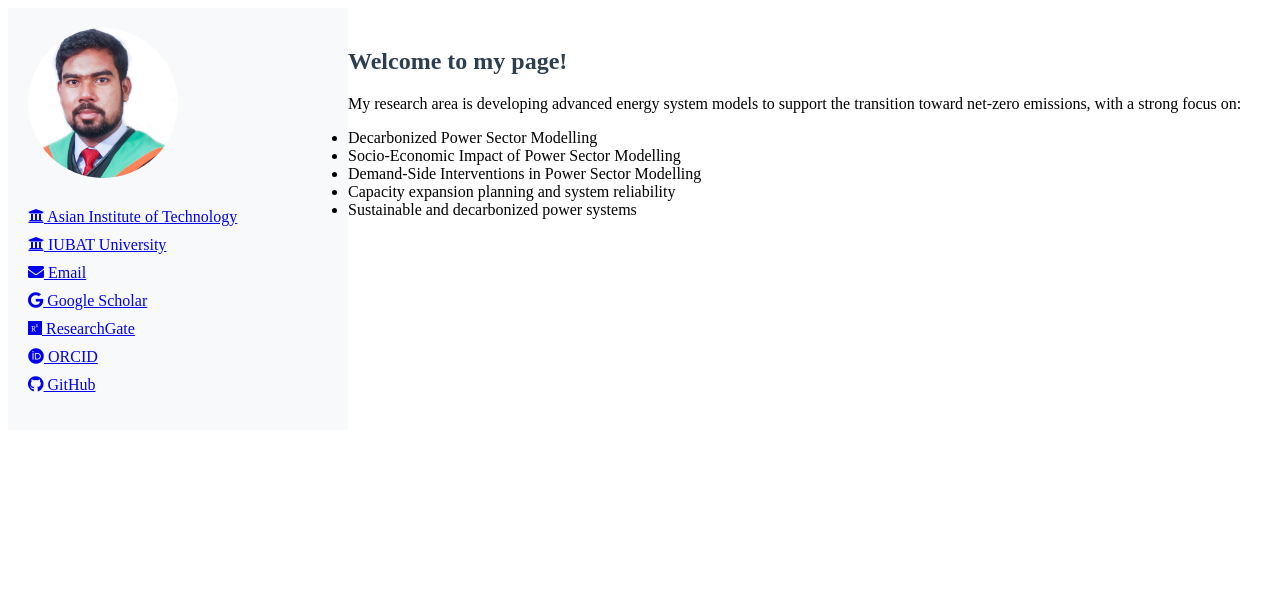
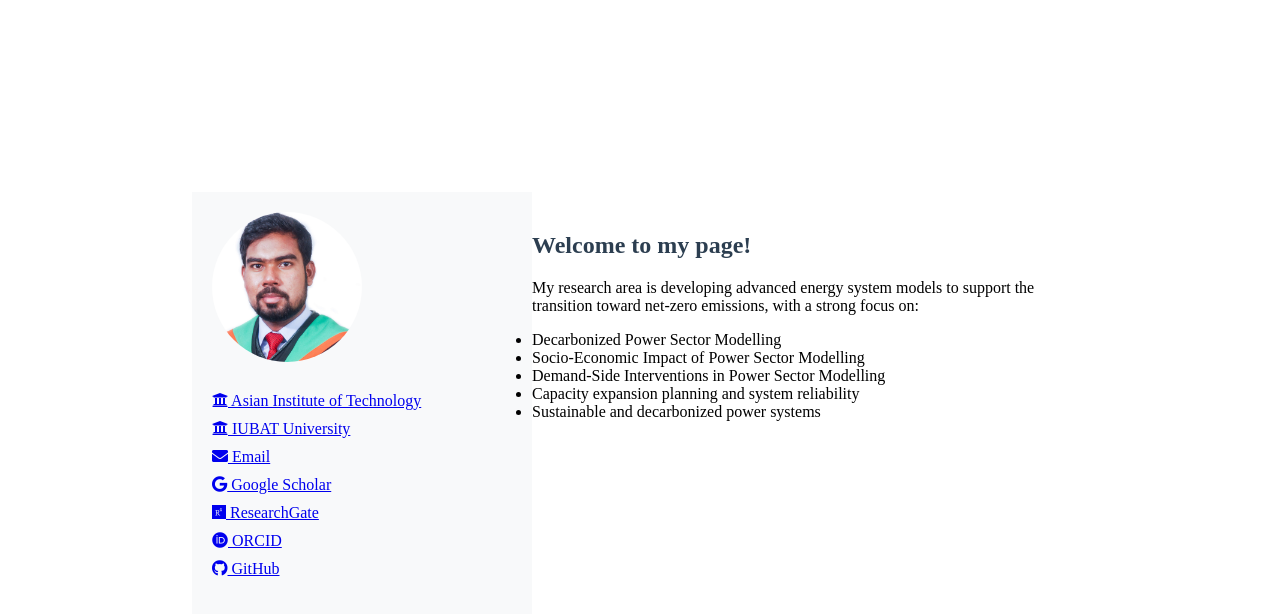
Before and after one commit to FiruzAhamed/firuzahamed.github.io, a Jekyll site: the page built from index.md, in a window 1280 px wide. Shown: the top 615 px of the page. Built offline with Jekyll 4.4.1, drawn with Linux system fonts in a browser that asks for light colours.

Commit message:
Update style.css

```diff
--- a/assets/css/style.css
+++ b/assets/css/style.css
@@ -1,5 +1,5 @@
 body {
-  margin: 1in 2in 1 in 2 in; /* Sets a 1-inch margin on all sides */
+  margin: 2in; /* Sets a 1-inch margin on all sides */
 }
 
 .sidebar {
```
